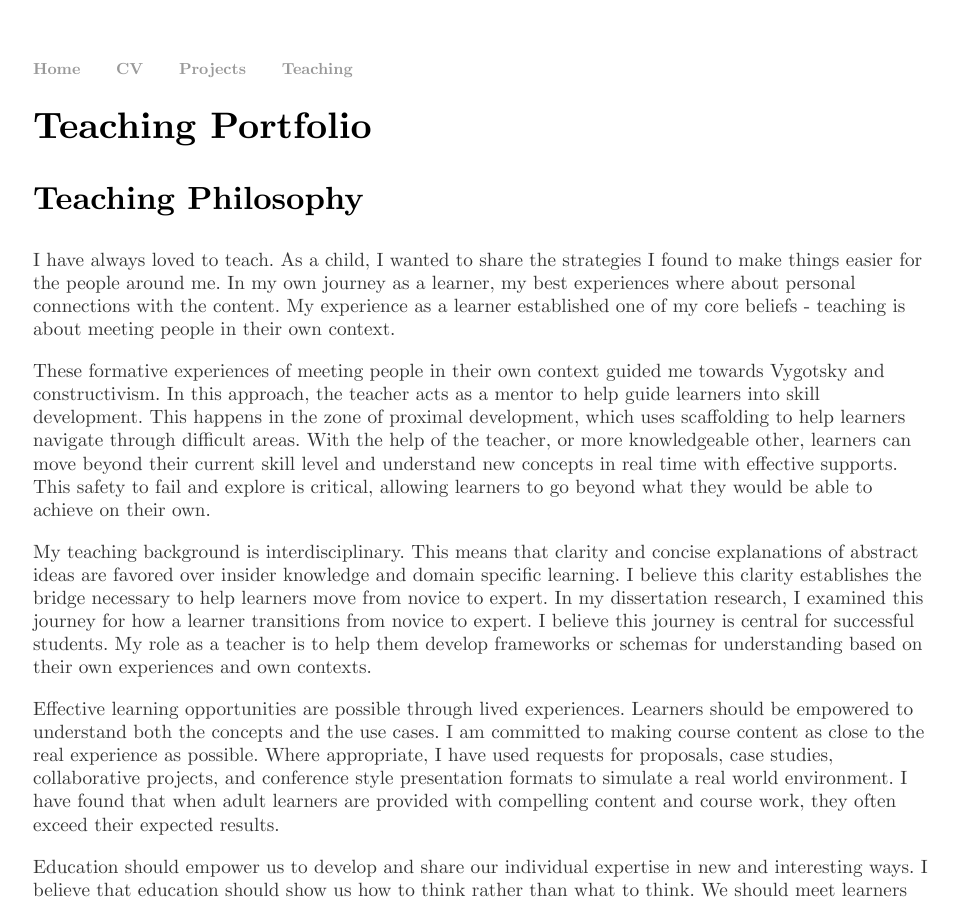
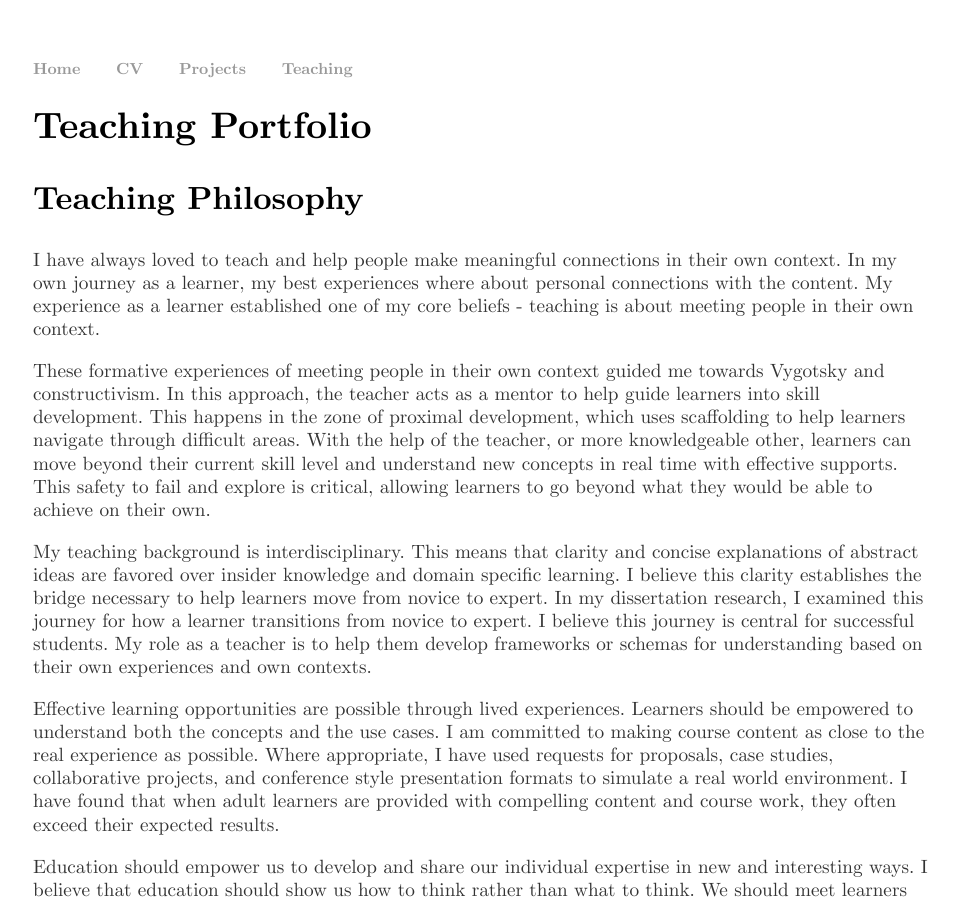
Before and after one commit to bigrube77/bigrube77.github.io, a Jekyll site: the page built from teaching/index.html, in a window 1280 px wide and 900 px high. Shown: the whole window, without its empty margins (159-1116 px from the left). Built offline with Jekyll 4.4.1, drawn with Linux system fonts in a browser that asks for light colours.

Commit message:
Update index.html
tweak

```diff
--- a/teaching/index.html
+++ b/teaching/index.html
@@ -12,7 +12,7 @@ title: Teaching, Andrew Keenan, Ph.D
 
 <h2>Teaching Philosophy</h2>
 
-<p>I have always loved to teach. As a child, I wanted to share the strategies I found to make things easier for the people around me. In my own journey as a learner, my best experiences where about personal connections with the content. My experience as a learner established one of my core beliefs - teaching is about meeting people in their own context.</p>
+<p>I have always loved to teach and help people make meaningful connections in their own context. In my own journey as a learner, my best experiences where about personal connections with the content. My experience as a learner established one of my core beliefs - teaching is about meeting people in their own context.</p>
 
 <p>These formative experiences of meeting people in their own context guided me towards Vygotsky and constructivism. In this approach, the teacher acts as a mentor to help guide learners into skill development. This happens in the zone of proximal development, which uses scaffolding to help learners navigate through difficult areas. With the help of the teacher, or more knowledgeable other, learners can move beyond their current skill level and understand new concepts in real time with effective supports. This safety to fail and explore is critical, allowing learners to go beyond what they would be able to achieve on their own.</p>
 
```
